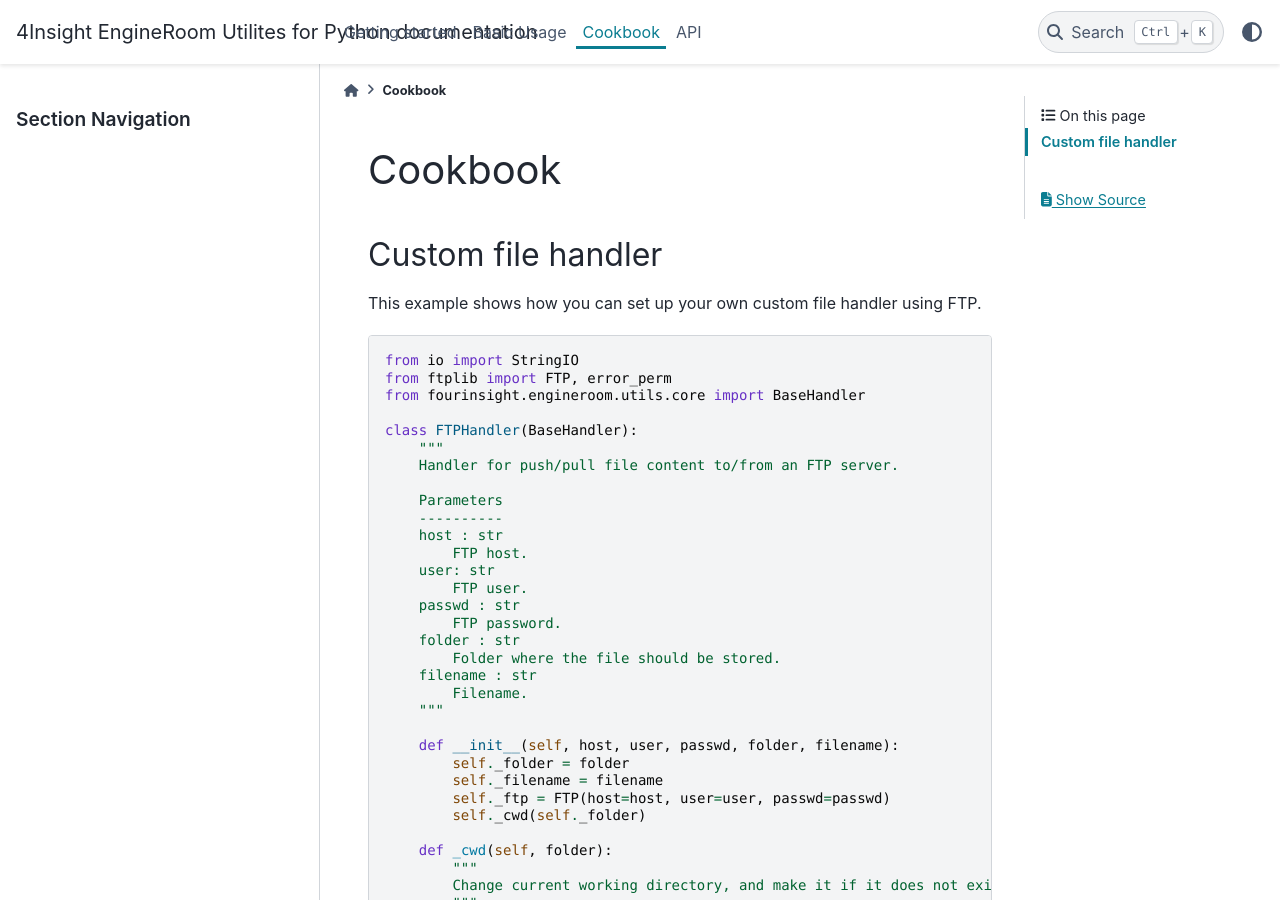
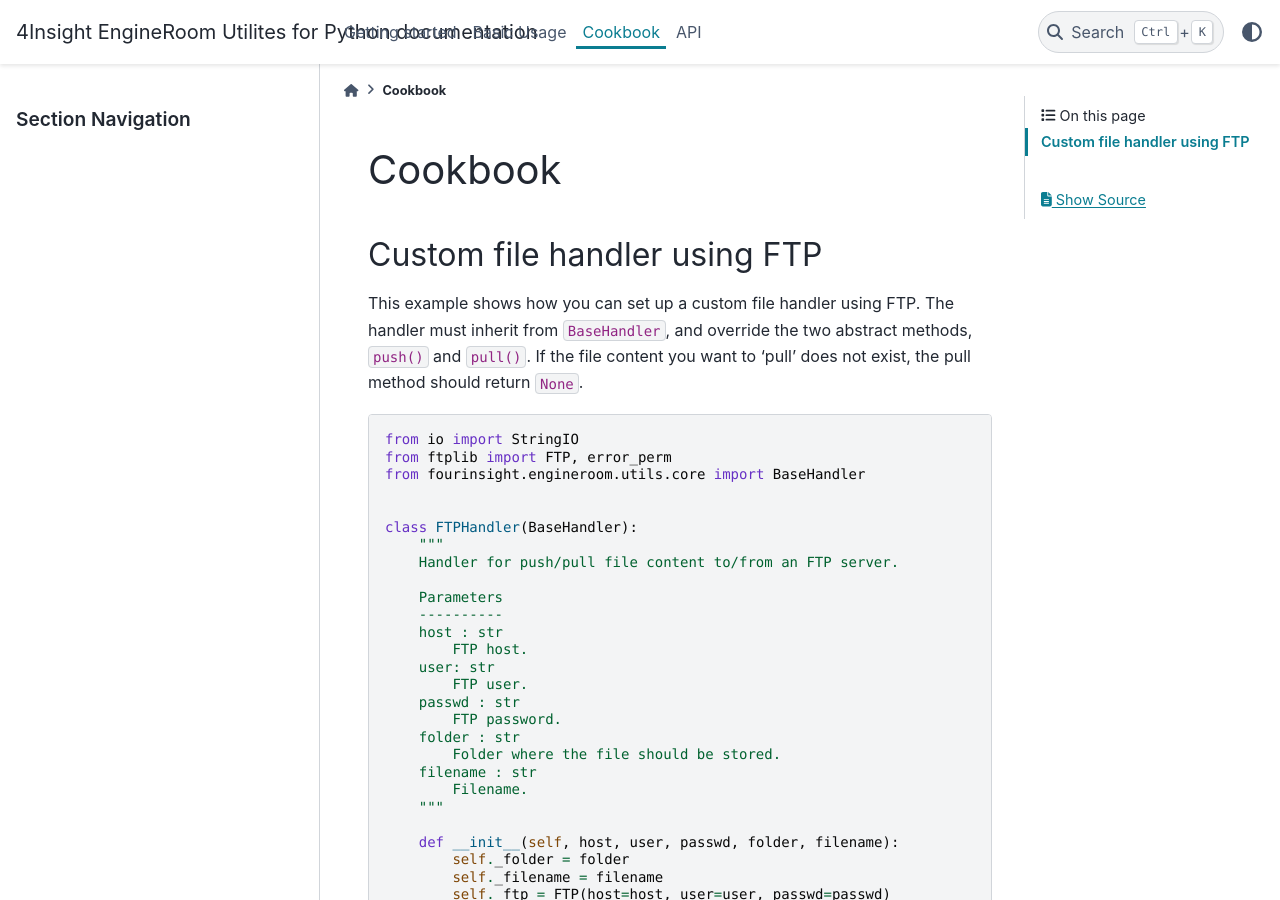
Before and after one commit to 4Subsea/fourinsight-engineroom-utils-python, a Sphinx documentation site: the page built from docs/cookbook.rst, in a window 1280 px wide and 900 px high. Built offline with Sphinx 7.4.7 and the PyData theme 0.15.4, drawn with Linux system fonts in a browser that asks for light colours.

Commit message:
doc: minor changes

```diff
--- a/docs/cookbook.rst
+++ b/docs/cookbook.rst
@@ -4,16 +4,20 @@ Cookbook
 
 .. _example_custom_handler_ftp:
 
-Custom file handler
--------------------
+Custom file handler using FTP
+-----------------------------
 
-This example shows how you can set up your own custom file handler using FTP.
+This example shows how you can set up a custom file handler using FTP. The handler
+must inherit from ``BaseHandler``, and override the two abstract methods, ``push()``
+and ``pull()``. If the file content you want to 'pull' does not exist, the pull method
+should return ``None``.
 
 .. code-block:: python
 
     from io import StringIO
     from ftplib import FTP, error_perm
     from fourinsight.engineroom.utils.core import BaseHandler
+
 
     class FTPHandler(BaseHandler):
         """
```
